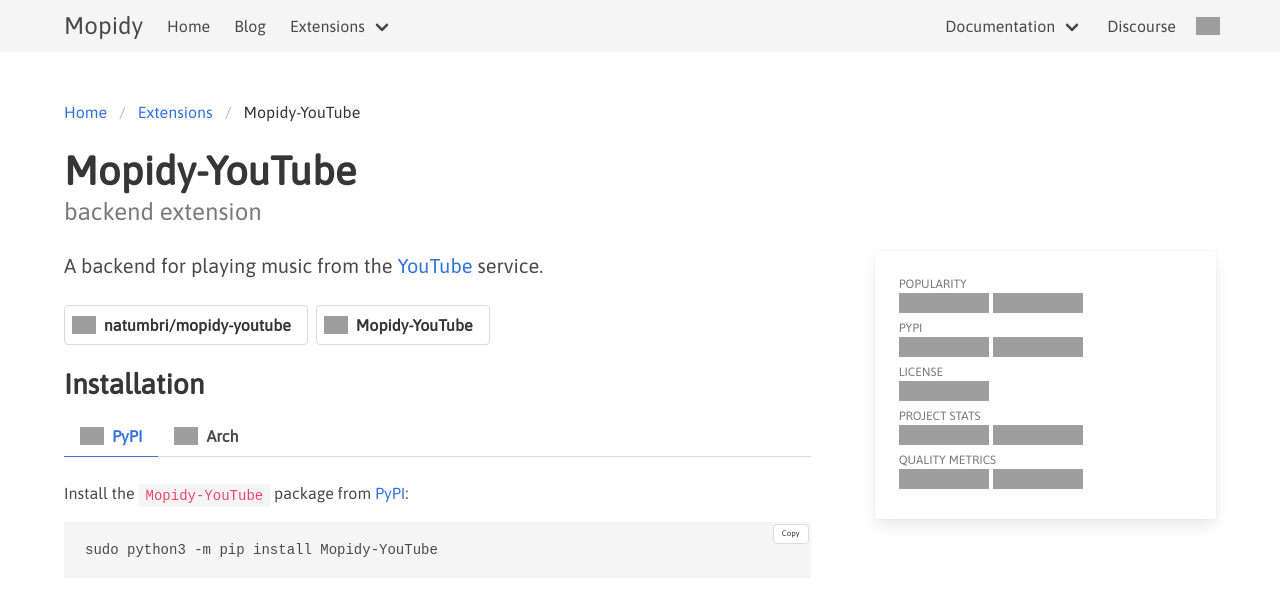
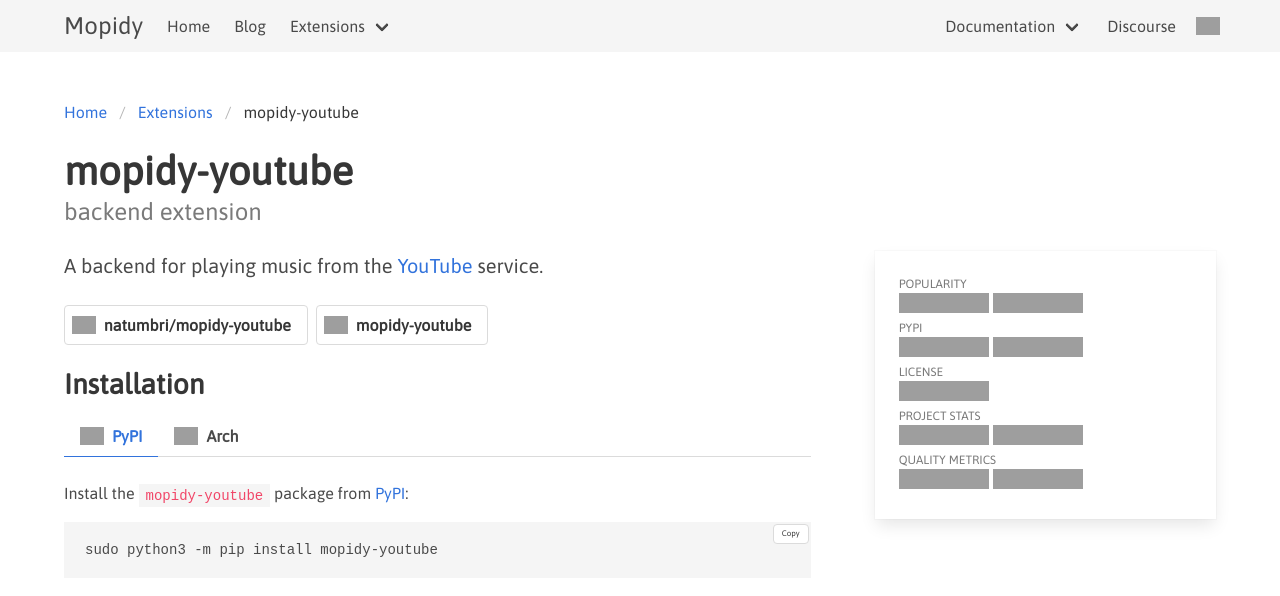
Before and after one commit to mopidy/website, a Jekyll site: the page built from _ext/youtube.md, in a window 1280 px wide, cut to the strip 0-646 px from the top of the page. Shown: the top 596 px of the strip. Built offline with Jekyll 4.4.1, drawn with Linux system fonts in a browser that asks for light colours; grey boxes are pictures that could not be loaded.

```diff
--- a/_ext/youtube.md
+++ b/_ext/youtube.md
@@ -1,12 +1,12 @@
 ---
-title: Mopidy-YouTube
+title: mopidy-youtube
 type: backend
 dev:
   github: natumbri/mopidy-youtube
   circleci: true
   codecov: true
 dist:
-  pypi: Mopidy-YouTube
+  pypi: mopidy-youtube
   arch-aur: mopidy-youtube
 ---
 
```
